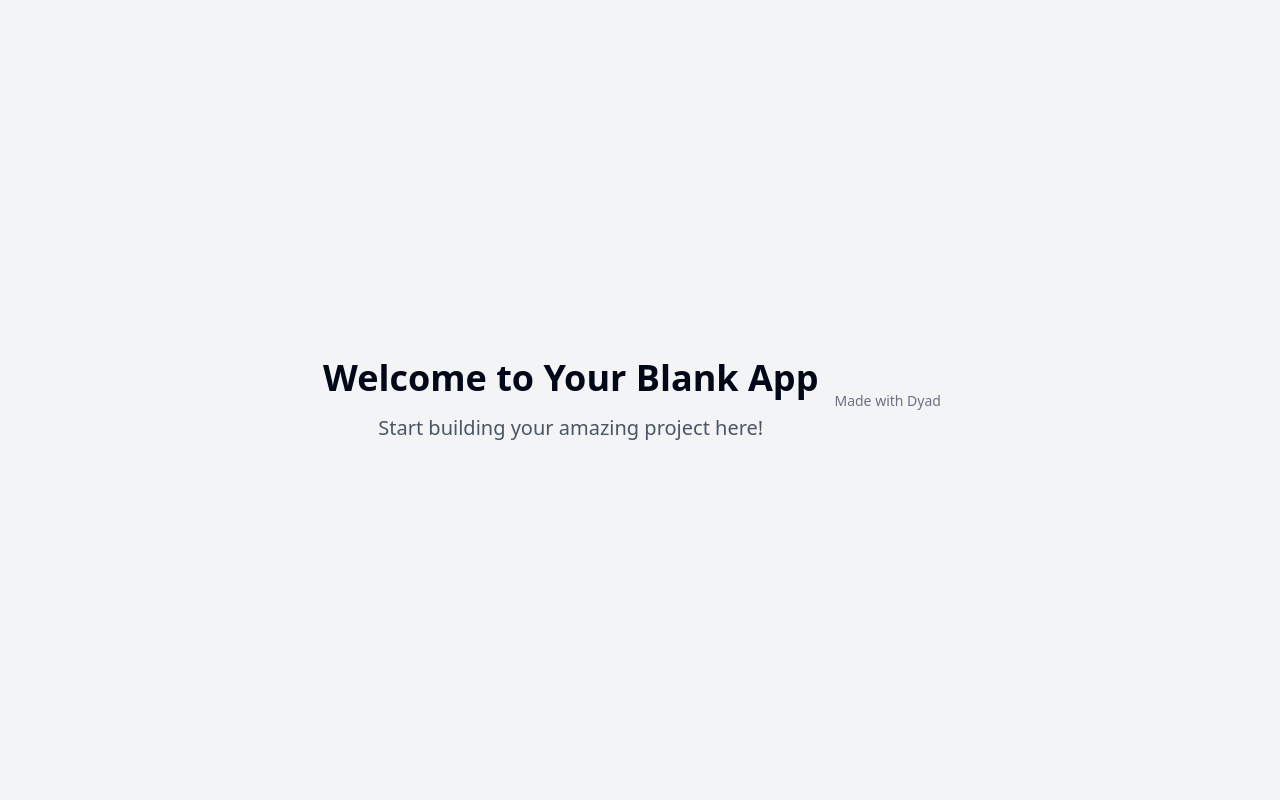
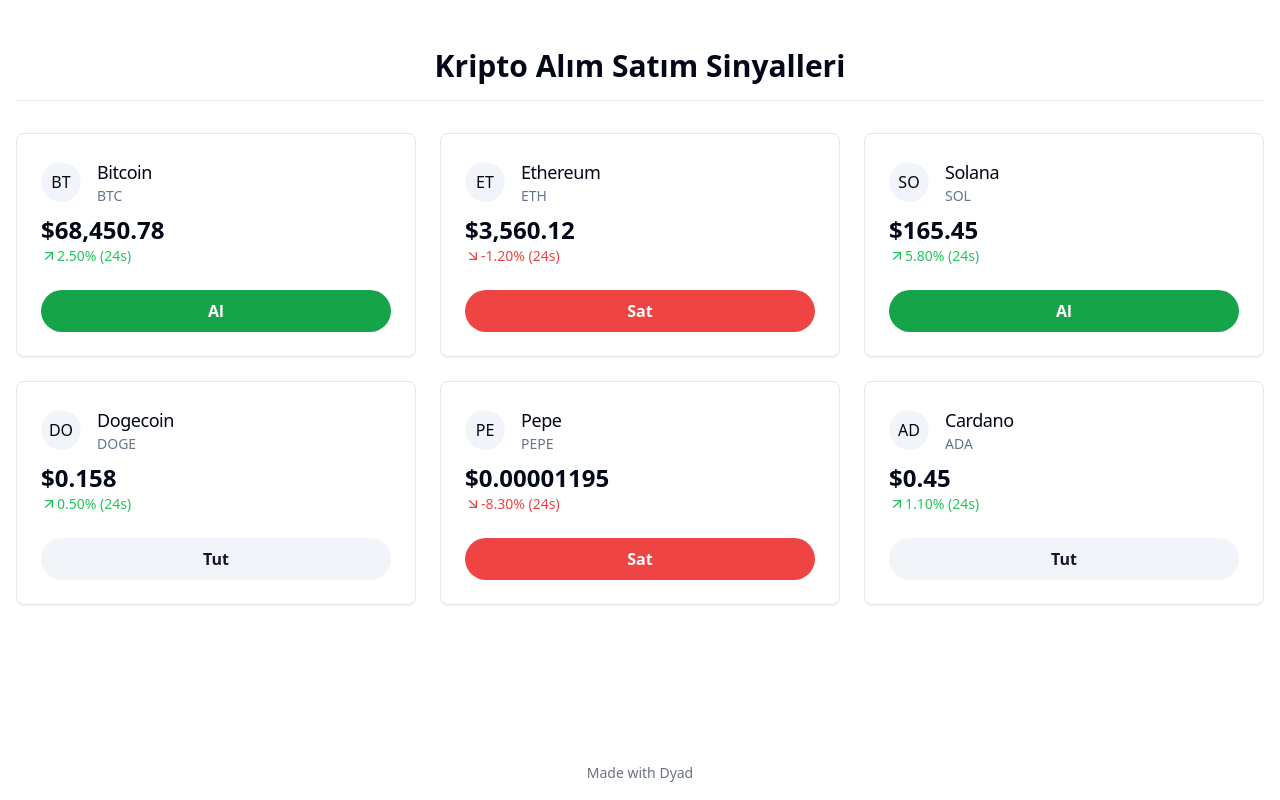
Before and after one commit to ssshepardX/crypto-buysell, a React (Vite) app: page / in a window 1280 px wide. Built offline with nearby package versions, Linux system fonts and the light colour scheme.

Commit message:
[dyad] Kripto sinyal uygulamasının arayüzü oluşturuldu - wrote 5 file(s)

```diff
--- /dev/null
+++ b/src/components/Header.tsx
@@ -0,0 +1,11 @@
+import React from 'react';
+
+const Header = () => {
+  return (
+    <header className="w-full p-4 border-b mb-8">
+      <h1 className="text-3xl font-bold text-center">Kripto Alım Satım Sinyalleri</h1>
+    </header>
+  );
+};
+
+export default Header;
--- /dev/null
+++ b/src/components/SignalCard.tsx
@@ -0,0 +1,61 @@
+import React from 'react';
+import { Card, CardContent, CardFooter, CardHeader, CardTitle } from "@/components/ui/card";
+import { Badge } from "@/components/ui/badge";
+import { Avatar, AvatarFallback } from "@/components/ui/avatar";
+import { CryptoSignal } from '@/types/crypto';
+import { ArrowUpRight, ArrowDownRight } from 'lucide-react';
+
+interface SignalCardProps {
+  data: CryptoSignal;
+}
+
+const SignalCard: React.FC<SignalCardProps> = ({ data }) => {
+  const { name, symbol, price, change24h, signal } = data;
+
+  const getSignalVariant = (): 'destructive' | 'secondary' | 'default' => {
+    if (signal === 'Sell') return 'destructive';
+    if (signal === 'Hold') return 'secondary';
+    return 'default';
+  };
+
+  const getSignalText = (): string => {
+    if (signal === 'Buy') return 'Al';
+    if (signal === 'Sell') return 'Sat';
+    return 'Tut';
+  }
+
+  const isPositiveChange = change24h >= 0;
+
+  return (
+    <Card>
+      <CardHeader className="flex flex-row items-center justify-between space-y-0 pb-2">
+        <div className="flex items-center space-x-4">
+          <Avatar>
+            <AvatarFallback>{symbol.substring(0, 2)}</AvatarFallback>
+          </Avatar>
+          <div>
+            <CardTitle className="text-lg font-medium">{name}</CardTitle>
+            <p className="text-sm text-muted-foreground">{symbol}</p>
+          </div>
+        </div>
+      </CardHeader>
+      <CardContent>
+        <div className="text-2xl font-bold">${price.toLocaleString('en-US', { minimumFractionDigits: 2, maximumFractionDigits: price > 1 ? 2 : 8 })}</div>
+        <div className={`flex items-center text-sm ${isPositiveChange ? 'text-green-500' : 'text-red-500'}`}>
+          {isPositiveChange ? <ArrowUpRight className="h-4 w-4" /> : <ArrowDownRight className="h-4 w-4" />}
+          <span>{change24h.toFixed(2)}% (24s)</span>
+        </div>
+      </CardContent>
+      <CardFooter>
+        <Badge
+          variant={getSignalVariant()}
+          className={`w-full justify-center py-2 text-md ${signal === 'Buy' ? 'bg-green-600 hover:bg-green-700 text-white' : ''}`}
+        >
+          {getSignalText()}
+        </Badge>
+      </CardFooter>
+    </Card>
+  );
+};
+
+export default SignalCard;
--- /dev/null
+++ b/src/components/SignalList.tsx
@@ -0,0 +1,24 @@
+import React from 'react';
+import SignalCard from './SignalCard';
+import { CryptoSignal } from '@/types/crypto';
+
+const mockSignals: CryptoSignal[] = [
+  { id: '1', name: 'Bitcoin', symbol: 'BTC', price: 68450.78, change24h: 2.5, signal: 'Buy' },
+  { id: '2', name: 'Ethereum', symbol: 'ETH', price: 3560.12, change24h: -1.2, signal: 'Sell' },
+  { id: '3', name: 'Solana', symbol: 'SOL', price: 165.45, change24h: 5.8, signal: 'Buy' },
+  { id: '4', name: 'Dogecoin', symbol: 'DOGE', price: 0.158, change24h: 0.5, signal: 'Hold' },
+  { id: '5', name: 'Pepe', symbol: 'PEPE', price: 0.00001195, change24h: -8.3, signal: 'Sell' },
+  { id: '6', name: 'Cardano', symbol: 'ADA', price: 0.45, change24h: 1.1, signal: 'Hold' },
+];
+
+const SignalList = () => {
+  return (
+    <div className="grid grid-cols-1 md:grid-cols-2 lg:grid-cols-3 gap-6">
+      {mockSignals.map((signal) => (
+        <SignalCard key={signal.id} data={signal} />
+      ))}
+    </div>
+  );
+};
+
+export default SignalList;
--- a/src/pages/Index.tsx
+++ b/src/pages/Index.tsx
@@ -1,16 +1,14 @@
-// Update this page (the content is just a fallback if you fail to update the page)
-
+import Header from "@/components/Header";
+import SignalList from "@/components/SignalList";
 import { MadeWithDyad } from "@/components/made-with-dyad";
 
 const Index = () => {
   return (
-    <div className="min-h-screen flex items-center justify-center bg-gray-100">
-      <div className="text-center">
-        <h1 className="text-4xl font-bold mb-4">Welcome to Your Blank App</h1>
-        <p className="text-xl text-gray-600">
-          Start building your amazing project here!
-        </p>
-      </div>
+    <div className="min-h-screen flex flex-col">
+      <main className="flex-grow container mx-auto px-4 py-8">
+        <Header />
+        <SignalList />
+      </main>
       <MadeWithDyad />
     </div>
   );
--- /dev/null
+++ b/src/types/crypto.ts
@@ -0,0 +1,10 @@
+export type Signal = 'Buy' | 'Sell' | 'Hold';
+
+export interface CryptoSignal {
+  id: string;
+  name: string;
+  symbol: string;
+  price: number;
+  change24h: number;
+  signal: Signal;
+}
```
